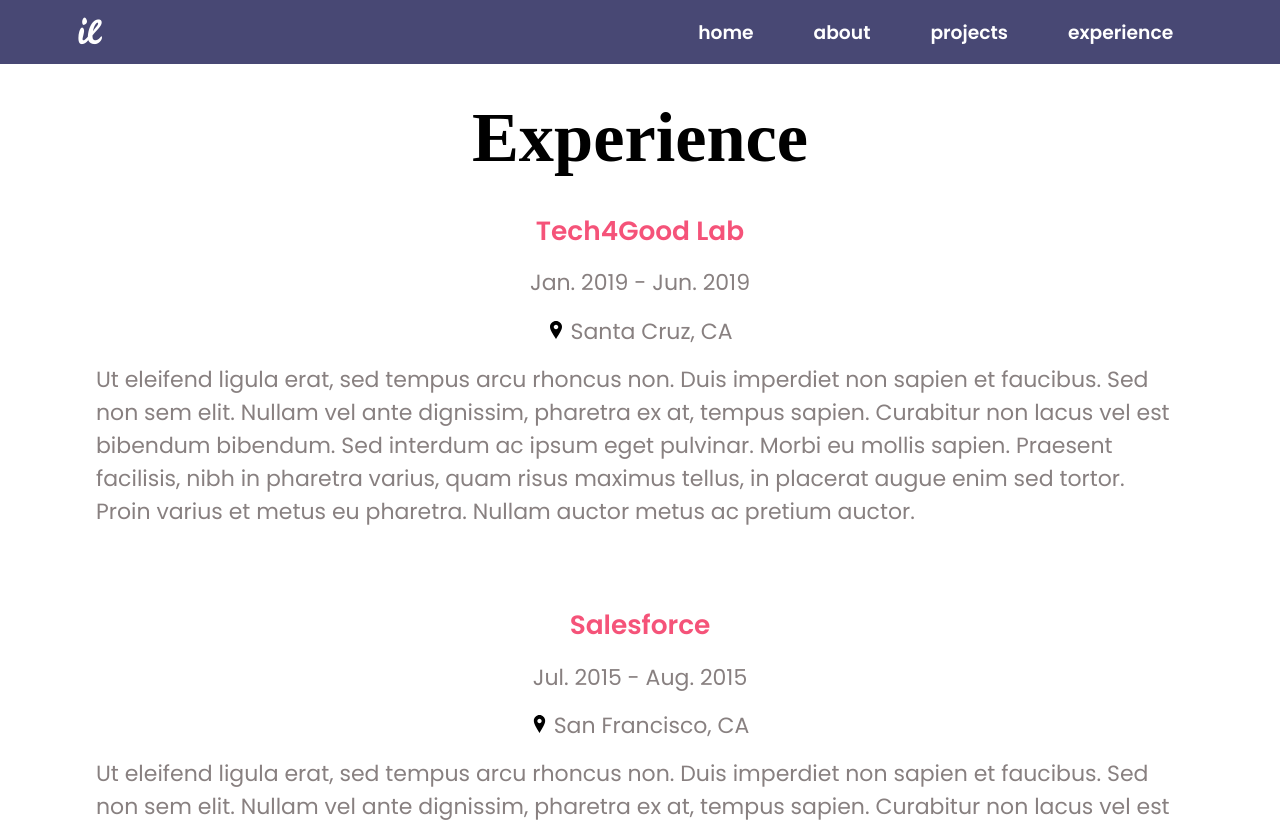
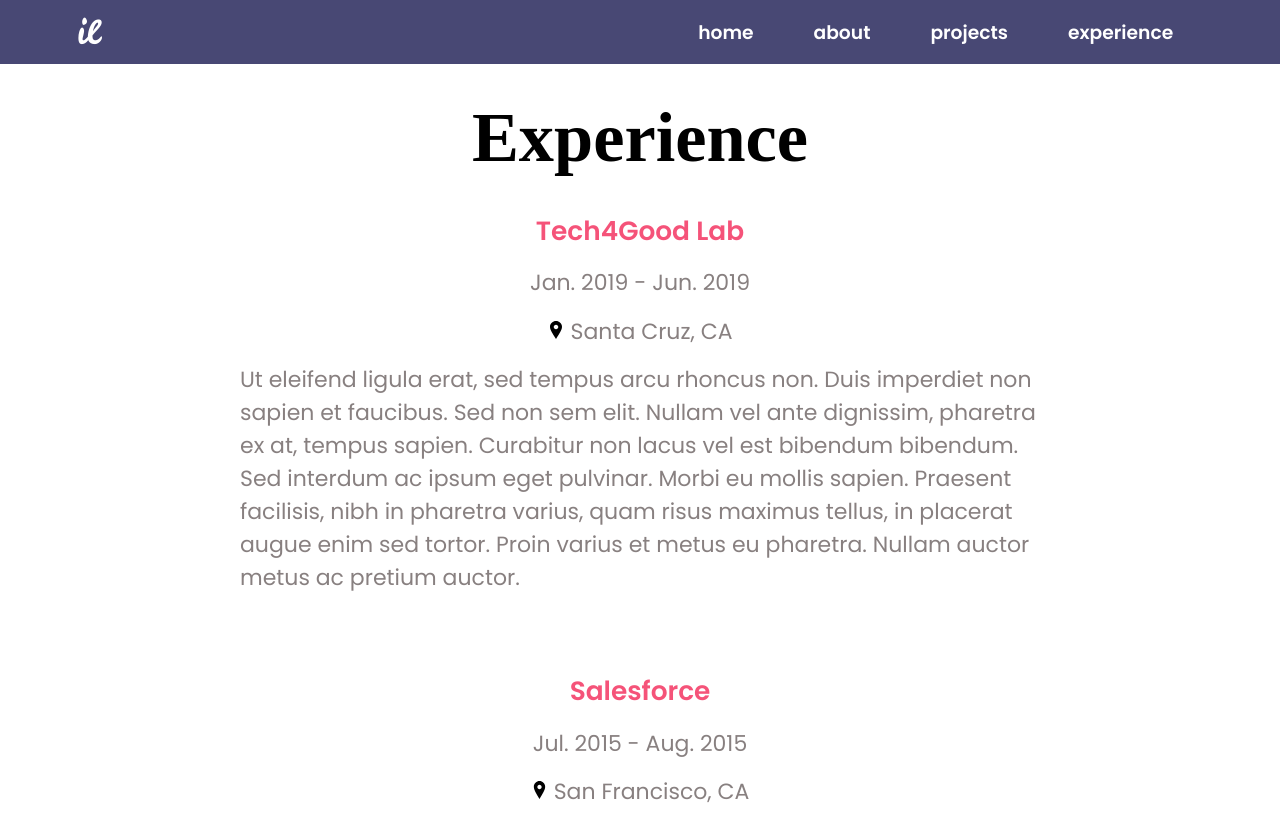
Before and after one commit to ivyla/portfoliov1, a React (Create React App) app: page /experience in a window 1280 px wide. Shown: the top 822 px of the page. Built offline with nearby package versions, Linux system fonts and the light colour scheme; a web font is replaced by a local one.

Commit message:
looks good, time to add finishing touches before adding content!

```diff
--- a/src/stylesheets/About.css
+++ b/src/stylesheets/About.css
@@ -5,7 +5,7 @@
     justify-content: center;
     align-items: center;
     flex-direction: row;
-    padding-top: 2vmin;
+    padding-top: 1em;
 }
 
 .content-about {
@@ -22,7 +22,7 @@
 
 
 img {
-    max-width:80%;
+    max-width:77%;
 }
 .about-image img {
     display: block;
--- a/src/stylesheets/Experience.css
+++ b/src/stylesheets/Experience.css
@@ -36,6 +36,9 @@
         text-align: center;
     }
 
+    .wrapper-experience {
+        max-width: 600px;
+    }
 }
 
 /* Small devices (landscape phones, less than 768px) */
@@ -45,10 +48,15 @@
 
 /* Medium devices (tablets, less than 992px) */
 @media (min-width: 992px) {
-
+    .wrapper-experience {
+        max-width: 700px;
+    }
 }
 
 /* Large devices (desktops, less than 1200px) */
 @media (min-width: 1200px) {
+    .wrapper-experience {
+        max-width: 800px;
+    }
 
 }
--- a/src/stylesheets/Projects.css
+++ b/src/stylesheets/Projects.css
@@ -43,10 +43,12 @@
 
 /* Medium devices (tablets, less than 992px) */
 @media (min-width: 992px) {
-
 }
 
 /* Large devices (desktops, less than 1200px) */
 @media (min-width: 1200px) {
+    .wrapper-projects {
+        max-width: 800px;
+    }
 
 }
```
